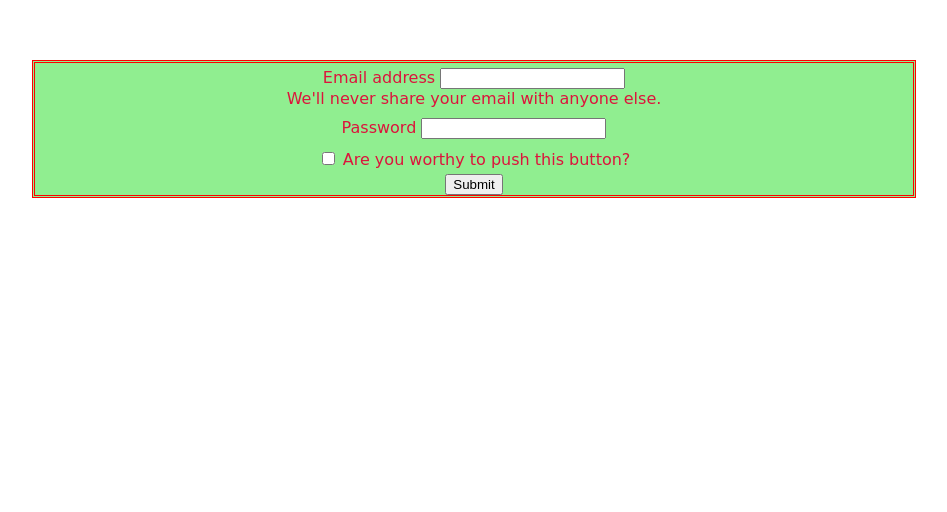
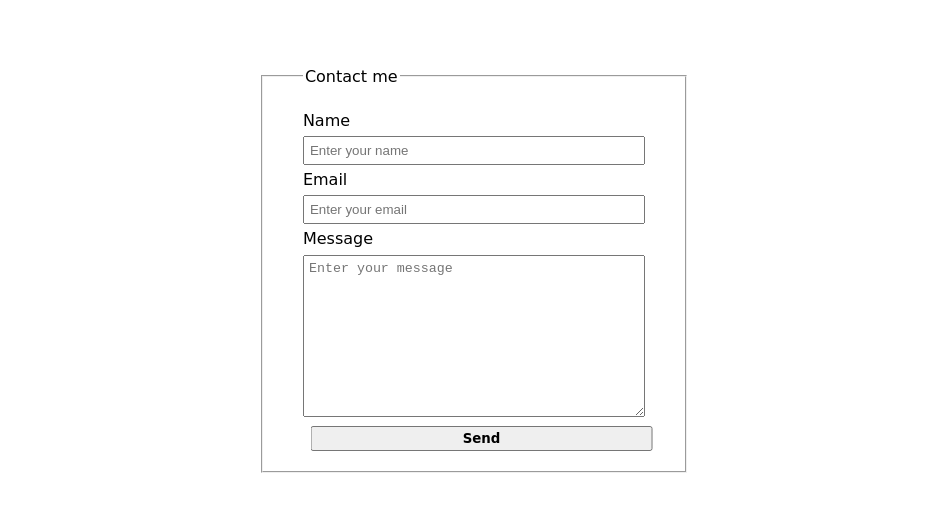
Before and after one commit to mwade9/MainAssignments, a plain HTML site: page Web Form/WebForm.html in a window 1280 px wide. Shown: the part 130-642 px from the top of the page, without its empty margins (166-1113 px from the left). Drawn offline with Linux system fonts and the light colour scheme.

Commit message:
Added different method
Tried a new form type.

```diff
--- a/Web Form/WebForm.html
+++ b/Web Form/WebForm.html
@@ -7,22 +7,36 @@
     <title>Web Form</title>
 </head>
 <body>
-    <form class="box">
-        <div class="mb-3">
-          <label for="exampleInputEmail1" class="form-label">Email address</label>
-          <input type="email" class="form-control" id="exampleInputEmail1" aria-describedby="emailHelp">
-          <div id="emailHelp" class="form-text">We'll never share your email with anyone else.</div>
-        </div>
-        <div class="mb-3">
-          <label for="exampleInputPassword1" class="form-label">Password</label>
-          <input type="password" class="form-control" id="exampleInputPassword1">
-        </div>
-        <div class="mb-3 form-check">
-          <input type="checkbox" class="form-check-input" id="exampleCheck1">
-          <label class="form-check-label" for="exampleCheck1">Are you worthy to push this button?</label>
-        </div>
-        <button type="submit" class="btn btn-primary">Submit</button>
-      </form>
+  <form action=Results.txt method="GET">
+    <fieldset>
+      <legend>Contact me</legend>
+      <div class="form-control">
+        <label for="name">Name</label>
+        <input type="name" id="name" placeholder="Enter your name" required />
+      </div>
 
+      <div class="form-control">
+        <label for="email">Email</label>
+        <input
+          type="email"
+          id="email"
+          placeholder="Enter your email"
+          required
+        />
+      </div>
+
+      <div class="form-control">
+        <label for="message">Message</label>
+        <textarea
+          id="message"
+          cols="30"
+          rows="10"
+          placeholder="Enter your message"
+          required
+        ></textarea>
+      </div>
+      <input type="submit" value="Send" class="submit-btn" />
+    </fieldset>
+</form>
 </body>
 </html>
--- a/Web Form/style.css
+++ b/Web Form/style.css
@@ -1,12 +1,30 @@
-.mb-3{
+body {
+    display: flex;
+    align-items: center;
+    justify-content: center;
+    height: 100vh;
+    font-family: cursive;
+  }
+
+ input,
+    textarea {
+    width: 100%;
     padding: 5px;
-    color: crimson;
-    font-family: cursive;
-}
-.box{
-    border-style: double;
-    border-color: red;
-    text-align: center;
-    background-color: lightgreen;
-    margin: 15%;
-}
+    outline: none;
+  }
+
+  label {
+    line-height: 1.9rem;
+  }
+
+  input[type="submit"] {
+   transform: translate(2.2%);
+   padding: 3px;
+   margin-top: 0.6rem;
+   font-family: cursive;
+   font-weight: bold;
+  }
+
+ fieldset {
+   padding: 20px 40px;
+ }
```
Also changed, not shown: Web Form/Results.txt (added).
